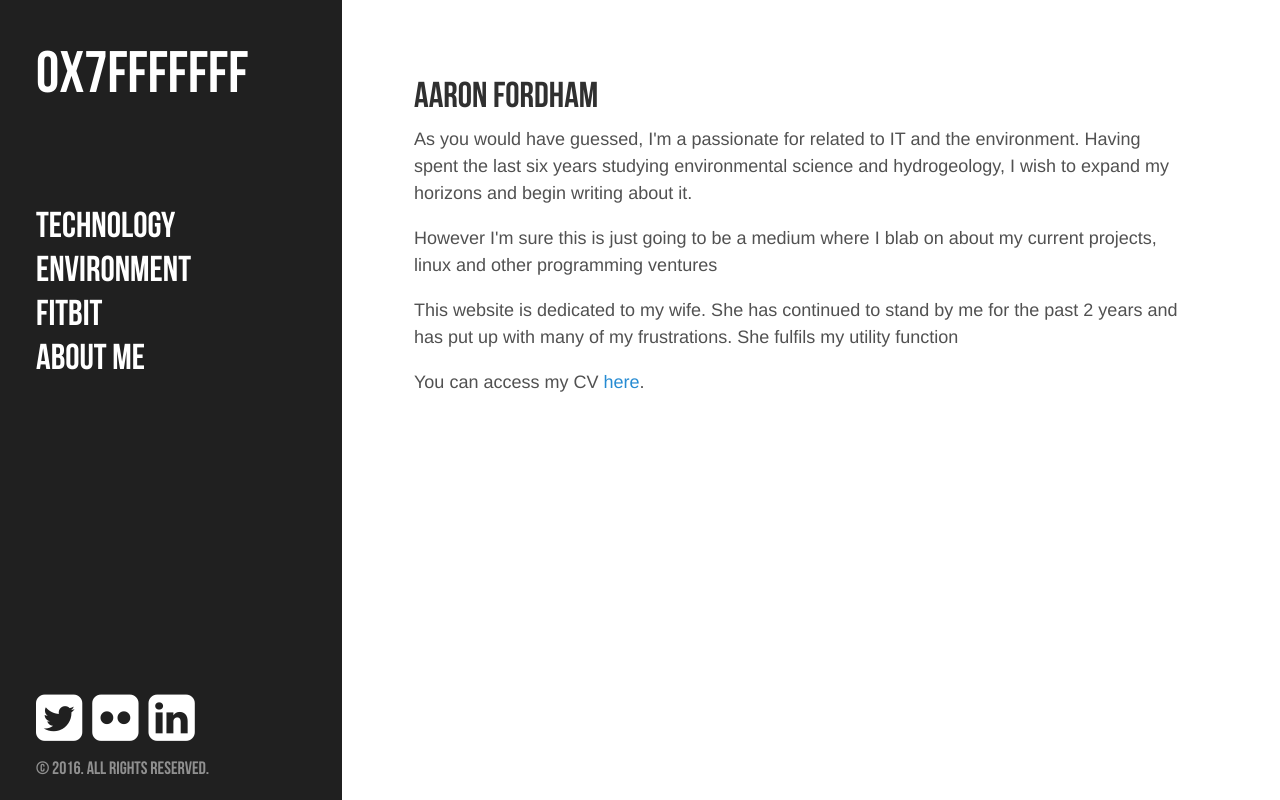
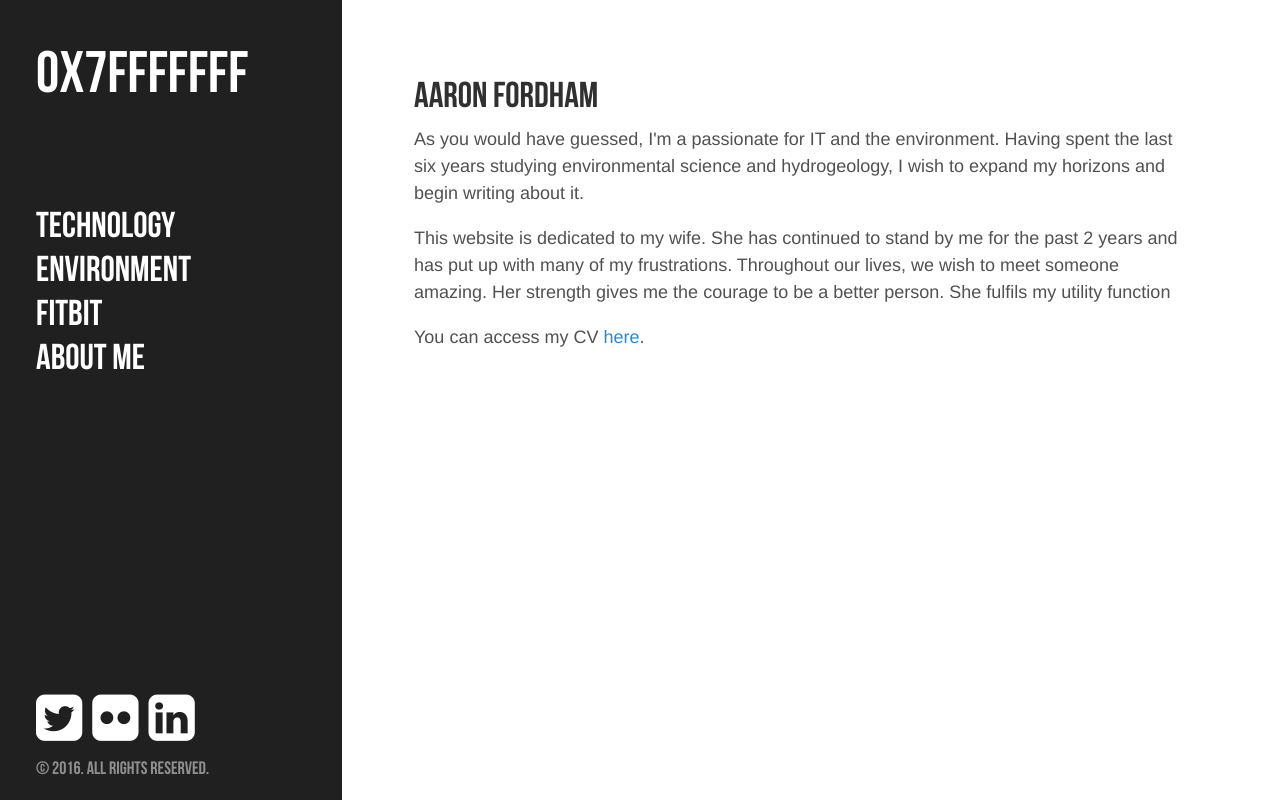
Before and after one commit to Elder-of-Ozone/0x7FFFFFFF, a Django app: page /about/ in a window 1280 px wide. Run offline with Django 3.2, Linux system fonts and the light colour scheme; some libraries are stand-ins or nearby versions.

Commit message:
Updated about section

```diff
--- a/templates/about.html
+++ b/templates/about.html
@@ -15,17 +15,15 @@
 		<h1 class="post-title"> Aaron Fordham</h1>
 		<span class ="post-date">  </span>
 
-		<p> As you would have guessed, I'm a passionate for related to IT
+		<p> As you would have guessed, I'm a passionate for IT
 		and the environment. Having spent the last six years studying
 		environmental science and hydrogeology, I wish to expand my horizons
 		and begin writing about it.</p>
 
-		<p>However I'm sure this is just going to be a medium where I blab on about
-		my current projects, linux and other programming ventures</p>
-
 		<p>This website is dedicated to my wife. She has continued to stand by me
 		for the past 2 years and has put up with many of my frustrations.
-		She fulfils my utility function</p>
+		Throughout our lives, we wish to meet someone amazing. Her strength
+		gives me the courage to be a better person. She fulfils my utility function</p>
 
 		You can access my CV <a href="/media/AaronFordhamCV.pdf">here</a>.
 	</div>
--- a/templates/base.html
+++ b/templates/base.html
@@ -39,7 +39,7 @@
     <div class="sidebar">
   <div class="container sidebar-sticky">
 	  <div class="sidebar-about">
-      <h1><a href="index.html">0x7FFFFFFF</a></h1>
+      <h1><a href="http://0x7FFFFFFF.xyz">0x7FFFFFFF</a></h1>
     </div>
 	<br><br><br>
     <ul style="font-size:2.00em" class="nav-links">
--- a/templates/index.html
+++ b/templates/index.html
@@ -17,8 +17,24 @@
 
 		<p> Welcome Internet Explorers</p>
 
-		<p> This is just a website to showcase some of my projects. Please
-			read my About Me section to learn more (not up yet)
+		<p> This is just a website to showcase some of my projects and to write
+			a little about the environment, linux and other IT related stuff.
+			Since this is a relatively new venture, many parts of the site do
+			not work. The only working link is my 'Aboue Me' section.</p>
+
+		<p>	More should be coming in the next few days. I hope to get my
+			fitbit section up first. This section will detail some scripts I have made
+			to automate my fitbit with daily life. For example, I have a script that
+			updates my fitbit manually if I have forgotten to wear it.
+		</p>
+
+		<p>	It is designed by first averaging out all similar events (e.g cycling to work).
+			That data is then updated to the fitbit webserver using their API.
+			I have these scripts written in python and hosted on my webserver.
+			It determines if I have worn my fitbit and cross checks whether
+			I worked that day according to google calendar. The script is relatively
+			simple and just needs to be executed in the background.
+
 
 		</p>
 	</div>
```
